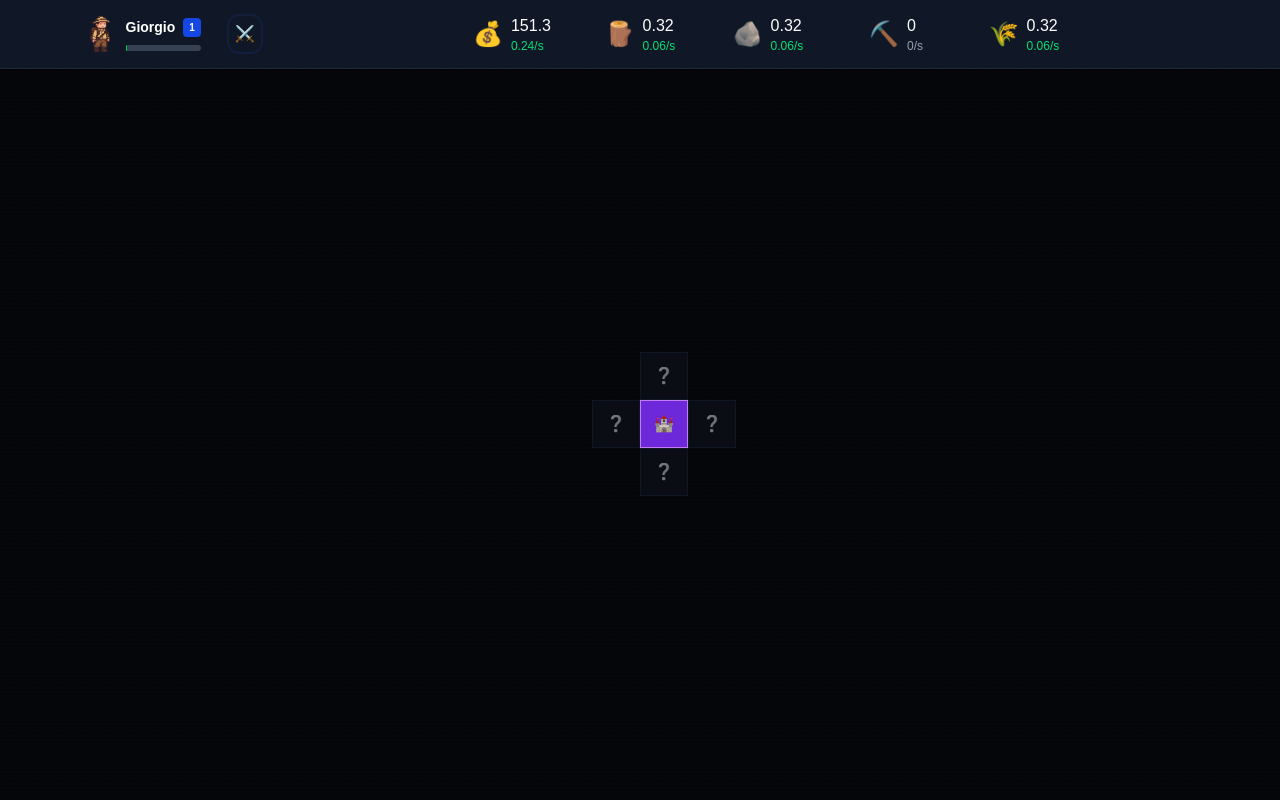
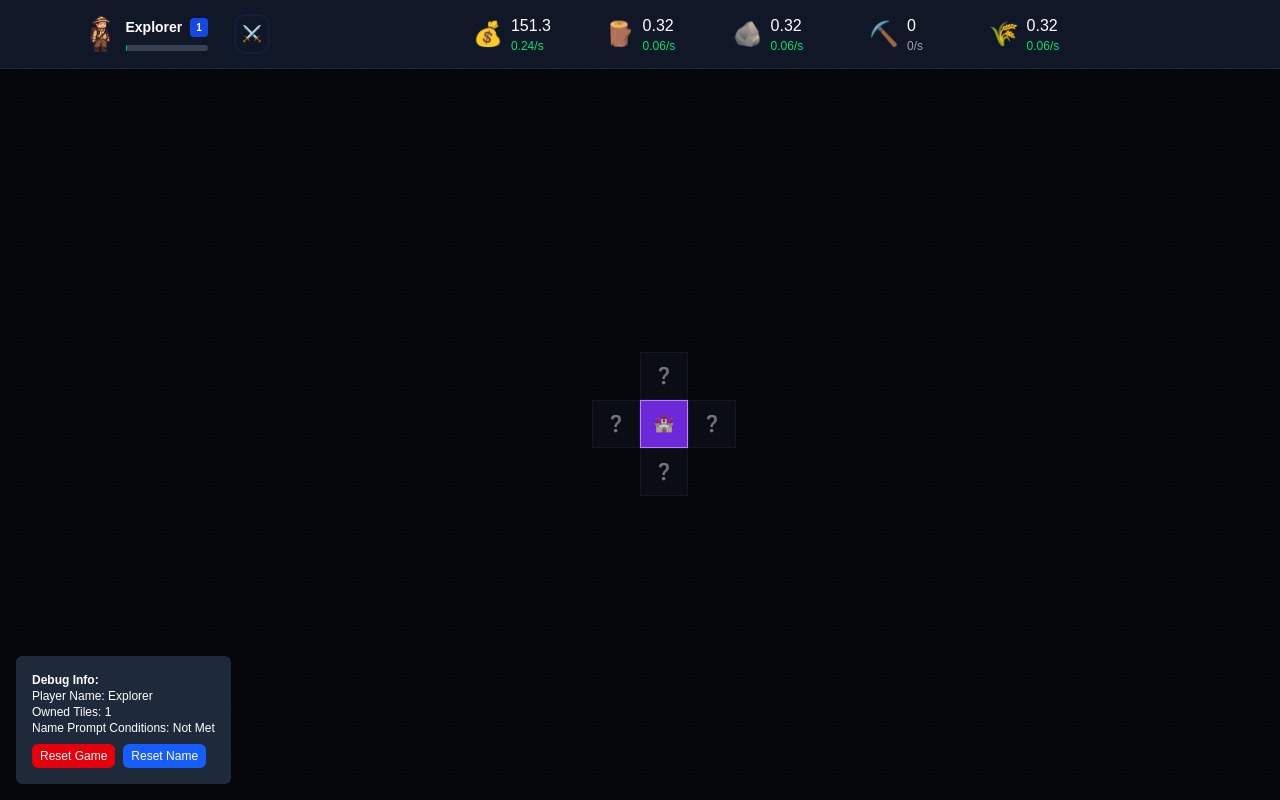
Before and after one commit to Aetherr-Agency/idlarz, a Next.js app: page / in a window 1280 px wide. Built offline with nearby package versions, Linux system fonts and the light colour scheme.

Commit message:
Add name dialog

```diff
--- a/src/app/page.tsx
+++ b/src/app/page.tsx
@@ -8,6 +8,8 @@ import CharacterOverlay from '@/components/game/CharacterOverlay';
 import StatisticsOverlay from '@/components/game/StatisticsOverlay';
 import LevelUpNotification from '@/components/game/LevelUpNotification';
 import LoadingScreen from '@/components/LoadingScreen';
+import NamePrompt from '@/components/game/NamePrompt';
+import GameDebug from '@/components/game/GameDebug';
 import { TICK_RATE } from '@/config/gameConfig';
 
 export default function Home() {
@@ -37,6 +39,8 @@ export default function Home() {
 			<StatisticsOverlay />
 			<LevelUpNotification />
 			<LoadingScreen />
+			<NamePrompt />
+			<GameDebug />
 		</main>
 	);
 }
--- /dev/null
+++ b/src/components/game/GameDebug.tsx
@@ -0,0 +1,62 @@
+import React from 'react';
+import { useGameStore } from '@/stores/gameStore';
+
+const GameDebug: React.FC = () => {
+  const { playerName, setPlayerName, tiles } = useGameStore();
+
+  // Count owned tiles for debugging
+  const countOwnedTiles = () => {
+    let count = 0;
+    tiles.forEach(row => {
+      row.forEach(tile => {
+        if (tile && tile.isOwned) {
+          count++;
+        }
+      });
+    });
+    return count;
+  };
+
+  const ownedTileCount = countOwnedTiles();
+
+  const handleReset = () => {
+    // Clear localStorage completely
+    localStorage.clear();
+    // Force a hard reload
+    window.location.href = window.location.href;
+  };
+
+  const handleSimulateFirstTile = () => {
+    // Set name back to Explorer to trigger the dialog
+    setPlayerName('Explorer');
+    // We would need access to buyTile, but this is just for debugging
+    alert('Name reset to Explorer. Buy a tile to trigger the name prompt.');
+  };
+
+  return (
+    <div className="fixed bottom-4 left-4 z-50 bg-gray-800 p-4 rounded-md text-white text-xs">
+      <div className="mb-2">
+        <strong>Debug Info:</strong>
+        <div>Player Name: {playerName}</div>
+        <div>Owned Tiles: {ownedTileCount}</div>
+        <div>Name Prompt Conditions: {ownedTileCount === 2 && playerName === 'Explorer' ? 'Met' : 'Not Met'}</div>
+      </div>
+      <div className="flex gap-2">
+        <button
+          onClick={handleReset}
+          className="bg-red-600 hover:bg-red-700 text-white px-2 py-1 rounded-md text-xs"
+        >
+          Reset Game
+        </button>
+        <button
+          onClick={handleSimulateFirstTile}
+          className="bg-blue-600 hover:bg-blue-700 text-white px-2 py-1 rounded-md text-xs"
+        >
+          Reset Name
+        </button>
+      </div>
+    </div>
+  );
+};
+
+export default GameDebug;
--- /dev/null
+++ b/src/components/game/NameInputDialog.tsx
@@ -0,0 +1,63 @@
+import React, { useState } from 'react';
+import { useGameStore, useNeedsNameInput } from '@/stores/gameStore';
+
+const NameInputDialog: React.FC = () => {
+  const setPlayerName = useGameStore((state) => state.setPlayerName);
+  const needsNameInput = useNeedsNameInput();
+  const [name, setName] = useState('');
+
+  if (!needsNameInput) {
+    return null;
+  }
+
+  const handleSubmit = (e: React.FormEvent) => {
+    e.preventDefault();
+    if (name.trim()) {
+      setPlayerName(name);
+    }
+  };
+
+  return (
+    <div className="fixed inset-0 bg-black bg-opacity-70 z-[100] flex items-center justify-center">
+      <div className="bg-gray-900 border-2 border-blue-800 rounded-xl p-6 max-w-md w-full mx-4 shadow-xl">
+        <h2 className="text-xl font-bold text-center mb-4">Welcome, Explorer!</h2>
+        <p className="text-gray-300 mb-4">
+          Before you begin your adventure, tell us what to call you:
+        </p>
+
+        <form onSubmit={handleSubmit}>
+          <div className="mb-4">
+            <input
+              type="text"
+              value={name}
+              onChange={(e) => setName(e.target.value)}
+              maxLength={9}
+              placeholder="Your name (9 chars max)"
+              className="w-full px-3 py-2 bg-gray-800 border border-gray-700 rounded-md text-white focus:outline-none focus:ring-2 focus:ring-blue-600"
+              autoFocus
+            />
+            <div className="text-xs text-gray-500 mt-1">
+              {9 - name.length} characters remaining
+            </div>
+          </div>
+
+          <div className="flex justify-center">
+            <button
+              type="submit"
+              disabled={!name.trim()}
+              className={`px-4 py-2 rounded-md font-medium ${
+                name.trim()
+                  ? 'bg-blue-600 hover:bg-blue-700 text-white'
+                  : 'bg-gray-700 text-gray-400 cursor-not-allowed'
+              }`}
+            >
+              Begin Adventure
+            </button>
+          </div>
+        </form>
+      </div>
+    </div>
+  );
+};
+
+export default NameInputDialog;
--- /dev/null
+++ b/src/components/game/NamePrompt.tsx
@@ -0,0 +1,85 @@
+import React, { useState, useEffect } from 'react';
+import { useGameStore } from '@/stores/gameStore';
+
+const NamePrompt = () => {
+  const [name, setName] = useState('');
+  const [showPrompt, setShowPrompt] = useState(false);
+  const { playerName, setPlayerName, tiles } = useGameStore();
+
+  // Count owned tiles to determine if we should show the name prompt
+  useEffect(() => {
+    // Count all owned tiles
+    let ownedTileCount = 0;
+    tiles.forEach(row => {
+      row.forEach(tile => {
+        if (tile && tile.isOwned) {
+          ownedTileCount++;
+        }
+      });
+    });
+
+    // Show the prompt if:
+    // 1. Player has exactly 2 owned tiles (castle + first purchase)
+    // 2. Their name is still the default "Explorer"
+    const shouldShowPrompt = ownedTileCount === 2 && playerName === 'Explorer';
+
+    setShowPrompt(shouldShowPrompt);
+  }, [tiles, playerName]);
+
+  const handleSubmit = (e: React.FormEvent) => {
+    e.preventDefault();
+    if (name.trim()) {
+      setPlayerName(name);
+      setShowPrompt(false);
+    }
+  };
+
+  if (!showPrompt) {
+    return null;
+  }
+
+  return (
+    <div className="fixed inset-0 bg-black bg-opacity-70 z-50 flex items-center justify-center">
+      <div className="bg-gray-900 border-2 border-blue-700 rounded-lg p-6 w-full max-w-md">
+        <h2 className="text-xl font-bold mb-4 text-center">Your Journey Begins!</h2>
+        <p className="mb-4 text-gray-300">
+          You've taken your first step into the vast unknown.
+          Now, what shall history remember you as?
+        </p>
+
+        <form onSubmit={handleSubmit}>
+          <div className="mb-4">
+            <input
+              type="text"
+              value={name}
+              onChange={(e) => setName(e.target.value)}
+              maxLength={9}
+              className="w-full px-3 py-2 bg-gray-800 border border-gray-700 rounded text-white focus:outline-none focus:ring-2 focus:ring-blue-500"
+              placeholder="Your name (9 chars max)"
+              autoFocus
+            />
+            <div className="text-xs text-gray-400 mt-1">
+              {9 - name.length} characters remaining
+            </div>
+          </div>
+
+          <div className="flex justify-center">
+            <button
+              type="submit"
+              disabled={!name.trim()}
+              className={`px-4 py-2 rounded font-medium transition ${
+                name.trim()
+                  ? 'bg-blue-600 hover:bg-blue-700 text-white'
+                  : 'bg-gray-700 text-gray-400 cursor-not-allowed'
+              }`}
+            >
+              Claim Your Legacy
+            </button>
+          </div>
+        </form>
+      </div>
+    </div>
+  );
+};
+
+export default NamePrompt;
--- /dev/null
+++ b/src/components/game/ResetGameDialog.tsx
@@ -0,0 +1,28 @@
+import React, { useState } from 'react';
+
+const ResetGameDialog: React.FC = () => {
+  const [showResetButton, setShowResetButton] = useState(true);
+
+  const handleReset = () => {
+    // Clear all localStorage data
+    localStorage.clear();
+    // Reload the page to start fresh
+    window.location.reload();
+    setShowResetButton(false);
+  };
+
+  if (!showResetButton) return null;
+
+  return (
+    <div className="fixed top-4 right-4 z-50">
+      <button
+        onClick={handleReset}
+        className="bg-red-600 hover:bg-red-700 text-white px-4 py-2 rounded-md text-sm font-medium"
+      >
+        Reset Game (Testing)
+      </button>
+    </div>
+  );
+};
+
+export default ResetGameDialog;
--- a/src/components/game/ResourceDisplay.tsx
+++ b/src/components/game/ResourceDisplay.tsx
@@ -42,6 +42,7 @@ const ResourceDisplay: React.FC = () => {
 	const resources = useGameStore((state) => state.resources);
 	const resourceRates = useGameStore((state) => state.resourceRates);
 	const level = useGameStore((state) => state.level);
+	const playerName = useGameStore((state) => state.playerName);
 	const toggleCharacterWindow = useGameStore(
 		(state) => state.toggleCharacterWindow
 	);
@@ -82,7 +83,7 @@ const ResourceDisplay: React.FC = () => {
 							/>
 							<div className='flex flex-col text-white items-start justify-center h-full select-none'>
 								<div className='flex items-center gap-2 mb-1'>
-									<p className='font-bold text-sm'>Giorgio</p>
+									<p className='font-bold text-sm'>{playerName}</p>
 									<span
 										className={`px-1.5 p-0.5 ${
 											levelUpActive ? 'bg-green-800/50' : 'bg-blue-700'
--- a/src/stores/gameStore.ts
+++ b/src/stores/gameStore.ts
@@ -33,6 +33,9 @@ const INITIAL_CHARACTER_STATS: CharacterStats = {
 	charisma: 5,
 	availablePoints: 0,
 };
+
+// Default player name
+const DEFAULT_PLAYER_NAME = 'Explorer';
 
 const createInitialGrid = (): Tile[][] => {
 	const grid = Array(GRID_HEIGHT)
@@ -270,6 +273,7 @@ const createGameSlice = (
 		resourceRates: initialRates,
 		resourceModifiers: initialRates.modifiers,
 		level: calculateLevel(0),
+		playerName: DEFAULT_PLAYER_NAME,
 		characterStats: INITIAL_CHARACTER_STATS,
 		equipment: {},
 		inventory: INITIAL_INVENTORY_ITEMS,
@@ -426,6 +430,13 @@ const createGameSlice = (
 
 			set({ characterStats: newStats });
 		},
+		setPlayerName: (name: string) => {
+			// Ensure name is not empty and within length limits
+			if (name && name.trim().length > 0) {
+				const trimmedName = name.trim().substring(0, 9); // Max 9 characters
+				set({ playerName: trimmedName });
+			}
+		},
 		toggleCharacterWindow: () =>
 			set((state) => ({ showCharacterWindow: !state.showCharacterWindow })),
 		toggleStatisticsWindow: () =>
@@ -435,8 +446,8 @@ const createGameSlice = (
 
 export const useGameStore = create(
 	persist<GameState>((set, get) => createGameSlice(set, get), {
-		name: 'giorgio-explorer-game-v444',
-		version: 4,
+		name: 'giorgio-explorer-game-v6',
+		version: 6,
 		storage: createJSONStorage(() => localStorage),
 		onRehydrateStorage: () => (state) => {
 			// Set hydration state to true
@@ -454,6 +465,7 @@ export const useGameStore = create(
 					resourceModifiers: initialRates.modifiers,
 					xp: 0,
 					level: calculateLevel(0),
+					playerName: DEFAULT_PLAYER_NAME,
 					characterStats: INITIAL_CHARACTER_STATS,
 					equipment: {},
 					inventory: INITIAL_INVENTORY_ITEMS,
@@ -469,3 +481,10 @@ export const useGameStore = create(
 		},
 	})
 );
+
+// Selector to check if name needs to be set
+export const useNeedsNameInput = () =>
+	useGameStore((state) => state.isHydrated && state.playerName === 'Explorer');
+
+// Selector for game resources
+export const useGameResources = () => useGameStore((state) => state.resources);
--- a/src/types/game.ts
+++ b/src/types/game.ts
@@ -87,6 +87,7 @@ export interface GameState {
 		level: number;
 		progress: number;
 	};
+	playerName: string;
 	characterStats: CharacterStats;
 	equipment: Equipment;
 	inventory: Item[];
@@ -99,4 +100,5 @@ export interface GameState {
 	toggleCharacterWindow: () => void;
 	toggleStatisticsWindow: () => void;
 	addStatPoint: (stat: keyof CharacterStats) => void;
+	setPlayerName: (name: string) => void;
 }
```
